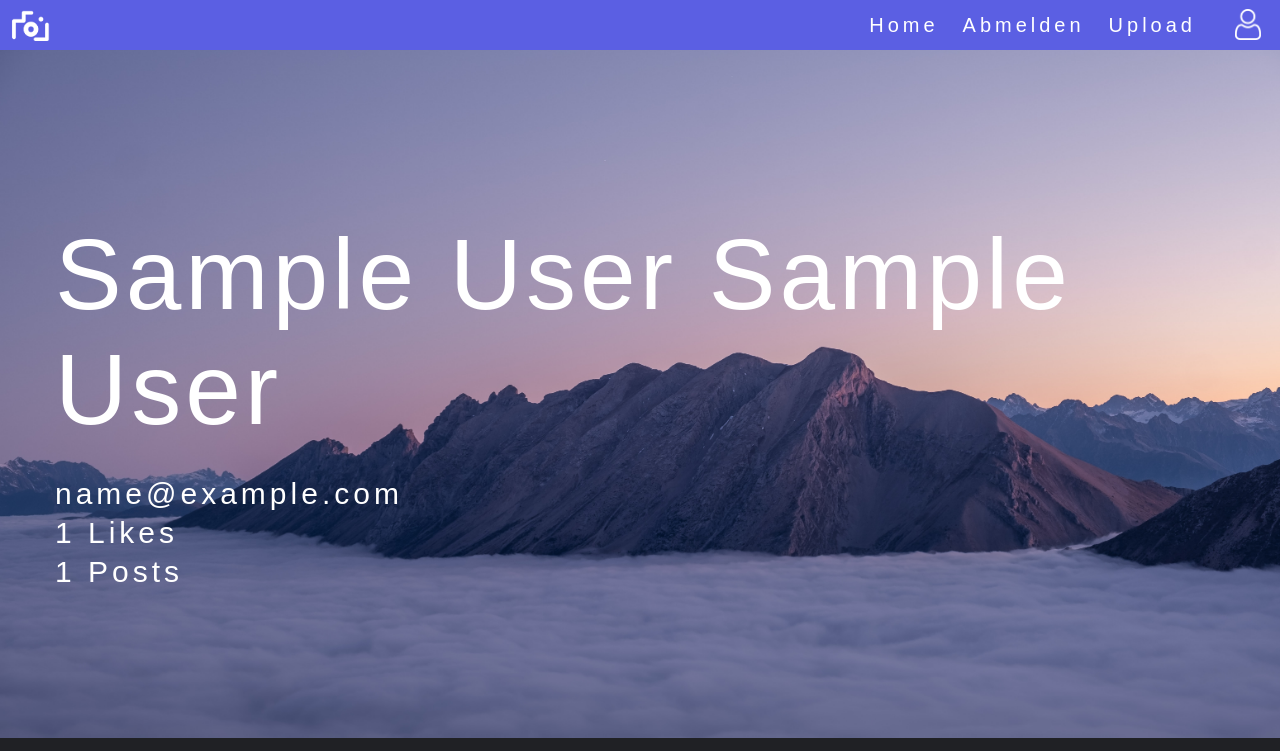
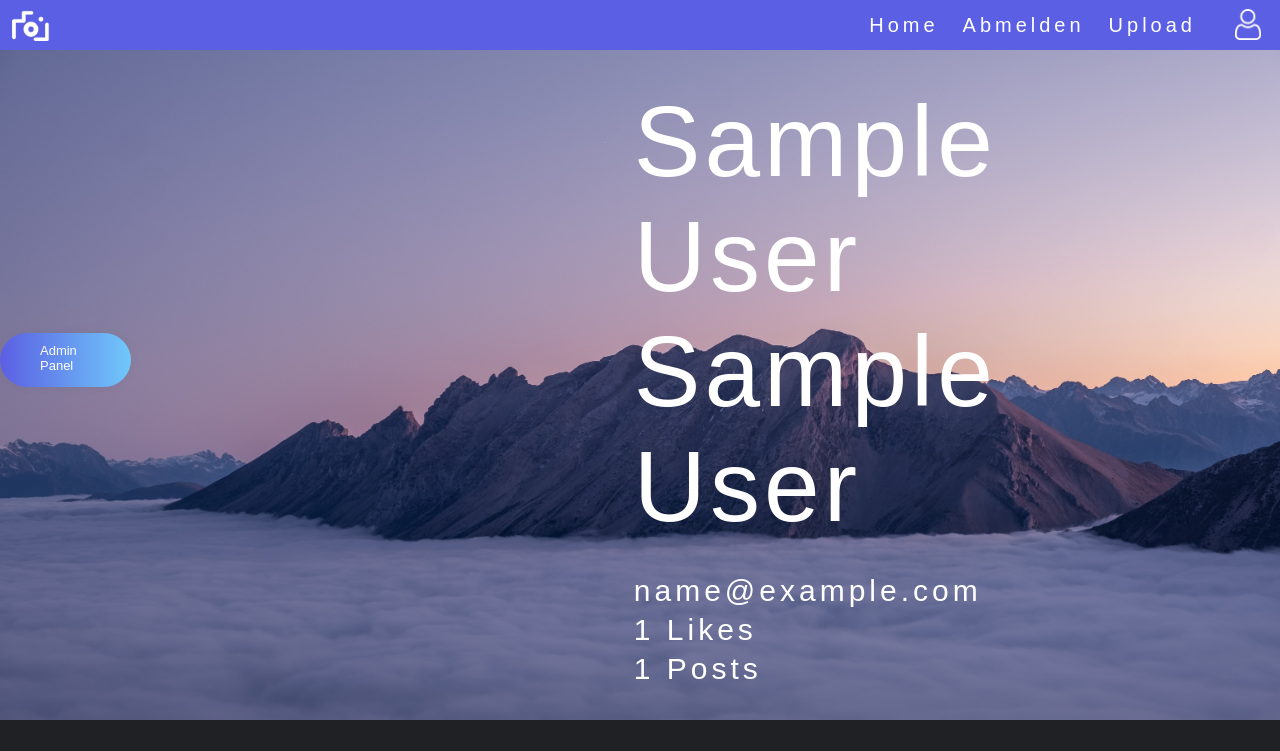
Before and after one commit to school-archive/2020-21-ITP-BestPicture, a PHP site: page /Schule/profil/profil.php in a window 1280 px wide. Shown: the top 751 px of the page. Run offline with PHP 8.4, Linux system fonts and the light colour scheme; the visitor is signed in with stand-in values (Sample User, id 1); tables that the repository leaves empty hold one stand-in row (values such as "Sample post"); grey boxes marked "Sample" are stand-in pictures.

Commit message:
admin panel button

```diff
--- a/assets/styles/profil2.css
+++ b/assets/styles/profil2.css
@@ -54,7 +54,7 @@
     padding-top: 10px;
     float: top;
     font-family: 'acumin-pro', sans-serif;
-    margin-right: 10%;
+    margin-right: 35%;
     font-size: 13px;
     box-shadow: 0 0 10px 1px rgba(0, 0, 0, 0.04);
     height: 34px;
--- a/profil/profil.php
+++ b/profil/profil.php
@@ -43,12 +43,12 @@
     </div>
 </header>
 <main>
-    <?php
-    if (get_signed_in_user()['is_admin'] == 1) {
-        echo '<a href="../admin%20panel.html" class="submit" id="submit">Admin Panel</a>';
-    }
-    ?>
     <div class="text content-area">
+        <?php
+        if (get_signed_in_user()['is_admin'] == 1) {
+            echo '<a href="../admin%20panel.html" class="submit" id="submit">Admin Panel</a>';
+        }
+        ?>
         <article class="wrapper profil">
             <!--<img class="bo boimg-1" src="../assets/images/Logo_light.jpg" alt="placehold">-->
             <div class="text">
```
